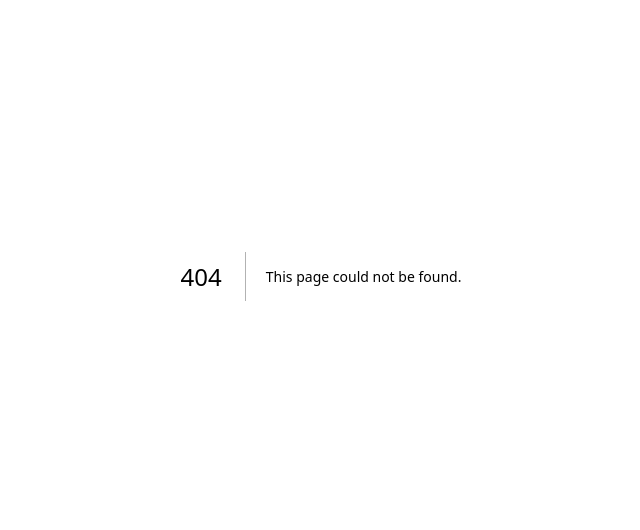
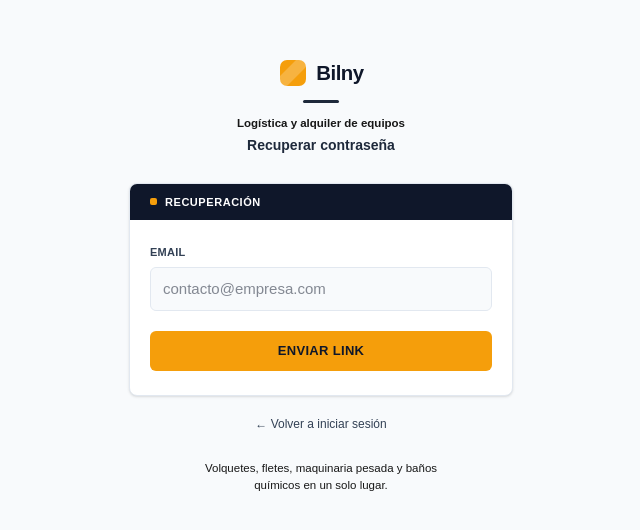
Before and after one commit to JCAllall/volquetes-empresa, a Next.js app: page /forgot-password in a window 1280 px wide. Before the commit this address had no page. Shown: the part 124-654 px from the top of the page, without its empty margins (319-959 px from the left). Built offline with nearby package versions, Linux system fonts and the light colour scheme.

Commit message:
Create page.tsx

```diff
--- /dev/null
+++ b/app/forgot-password/page.tsx
@@ -0,0 +1,100 @@
+'use client'
+
+import { useState } from 'react'
+import Link from 'next/link'
+import { API_URL } from '@/lib/api'
+import AuthHeader from '@/components/AuthHeader'
+import AuthCard from '@/components/AuthCard'
+import AuthFooterNote from '@/components/AuthFooterNote'
+
+export default function ForgotPasswordPage() {
+  const [email, setEmail] = useState('')
+  const [error, setError] = useState('')
+  const [sent, setSent] = useState(false)
+  const [loading, setLoading] = useState(false)
+
+  async function handleSubmit() {
+    setError('')
+    if (!email) {
+      setError('Ingresá tu email.')
+      return
+    }
+
+    setLoading(true)
+    try {
+      const res = await fetch(`${API_URL}/auth/forgot-password`, {
+        method: 'POST',
+        headers: { 'Content-Type': 'application/json' },
+        body: JSON.stringify({ email }),
+      })
+      if (res.ok) {
+        setSent(true)
+      } else {
+        setError('No pudimos procesar la solicitud. Probá de nuevo en un momento.')
+      }
+    } catch {
+      setError('Error de conexión.')
+    } finally {
+      setLoading(false)
+    }
+  }
+
+  return (
+    <div className="min-h-screen bg-brand-50 flex flex-col items-center justify-center px-4 py-10">
+      <div className="w-full max-w-sm flex flex-col items-center">
+        <AuthHeader subtitle="Recuperar contraseña" />
+
+        <AuthCard label="Recuperación">
+          {sent ? (
+            <div className="text-center">
+              <p className="text-sm text-brand-700 mb-1">
+                Listo. Si <span className="font-semibold">{email}</span> está registrado,
+                te llegó un email con el link para restablecer tu contraseña.
+              </p>
+              <p className="text-xs text-brand-400 mt-3">
+                Revisá también la carpeta de spam. El link vence en 1 hora.
+              </p>
+            </div>
+          ) : (
+            <>
+              <div className="mb-5">
+                <label className="block text-[11px] font-bold uppercase tracking-wide text-brand-500 mb-1.5">
+                  Email
+                </label>
+                <input
+                  type="email"
+                  value={email}
+                  onChange={(e) => setEmail(e.target.value)}
+                  onKeyDown={(e) => e.key === 'Enter' && handleSubmit()}
+                  className="w-full border-[1.5px] border-brand-200 rounded-md px-3 py-2.5 text-[15px] text-brand-700 bg-brand-50 focus:outline-none focus:border-brand-600"
+                  placeholder="contacto@empresa.com"
+                />
+              </div>
+
+              {error && (
+                <p className="text-red-500 text-sm mb-4">{error}</p>
+              )}
+
+              <button
+                onClick={handleSubmit}
+                disabled={loading}
+                className="w-full bg-accent-500 text-brand-700 py-2.5 px-4 rounded-md hover:bg-accent-600 disabled:opacity-50 transition-colors font-extrabold uppercase tracking-wide text-[13px]"
+              >
+                {loading ? 'Enviando...' : 'Enviar link'}
+              </button>
+            </>
+          )}
+        </AuthCard>
+
+        <Link
+          href="/login"
+          className="mt-5 text-xs font-medium text-brand-500 hover:text-brand-700 transition-colors"
+        >
+          ← Volver a iniciar sesión
+        </Link>
+
+        <AuthFooterNote />
+      </div>
+    </div>
+  )
+}
```
